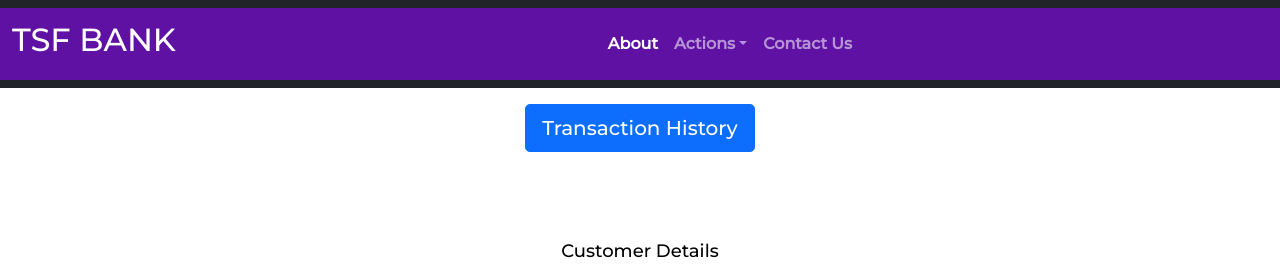
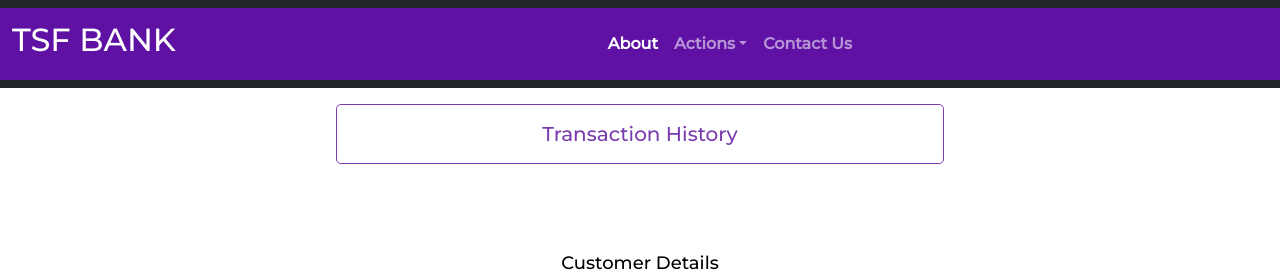
Before and after one commit to saloni-29/Basic-Banking-System, a PHP site: page /money.php in a window 1280 px wide. Shown: the top 280 px of the page. Run offline with PHP 8.4, Linux system fonts and the light colour scheme; data comes from the database, SQL or seed files in the repository.

Commit message:
Add files via upload

```diff
--- a/css/style2.css
+++ b/css/style2.css
@@ -5,13 +5,31 @@
     box-sizing:border-box;
 }
 
-
 .footer
 {
     width:100%;
     white-space:nowrap;
     background-color: #5E11A3;
 }
+
+.btn
+{
+    color:#7A3DAF;
+    background:white;
+    border-color:#7A3DAF;
+    padding: 14px 20px;
+    cursor: pointer;
+    width: 100%;
+
+}
+.btn:hover
+ {
+     color:white;
+     background:#4CAF50;
+     border:none;
+     opacity:0.8;
+ }
+
 .container
 {
     width:100vw;
@@ -21,13 +39,6 @@
     justify-content: center;
     text-align:center;
 }
-
-*{
-    margin:0;
-    padding:0;
-   box-sizing:border-box;
-}
-
 .display_table
 {
     width:100vw;
@@ -78,7 +89,7 @@ table
     border-collapse:collapse;
     table-layout:fixed;
     opacity:0.7;
-    color:#F7CC1A;
+    color:#ffffff;
     font-weight:bold;
     margin:auto;
 }
```
